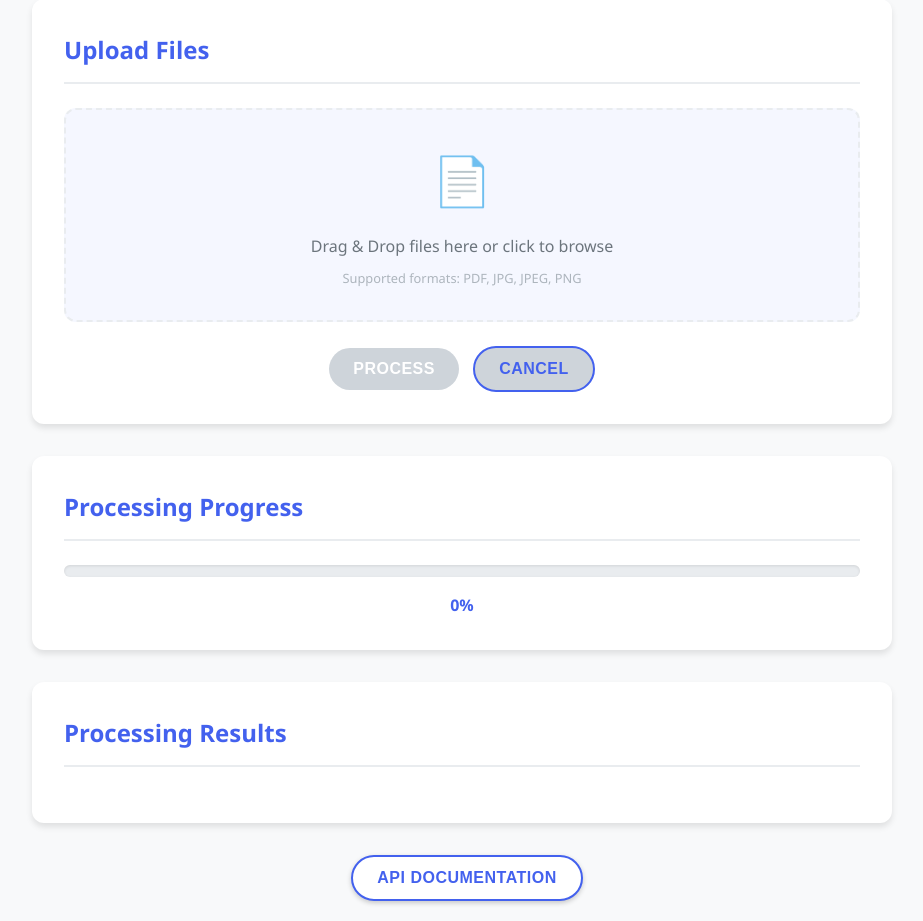
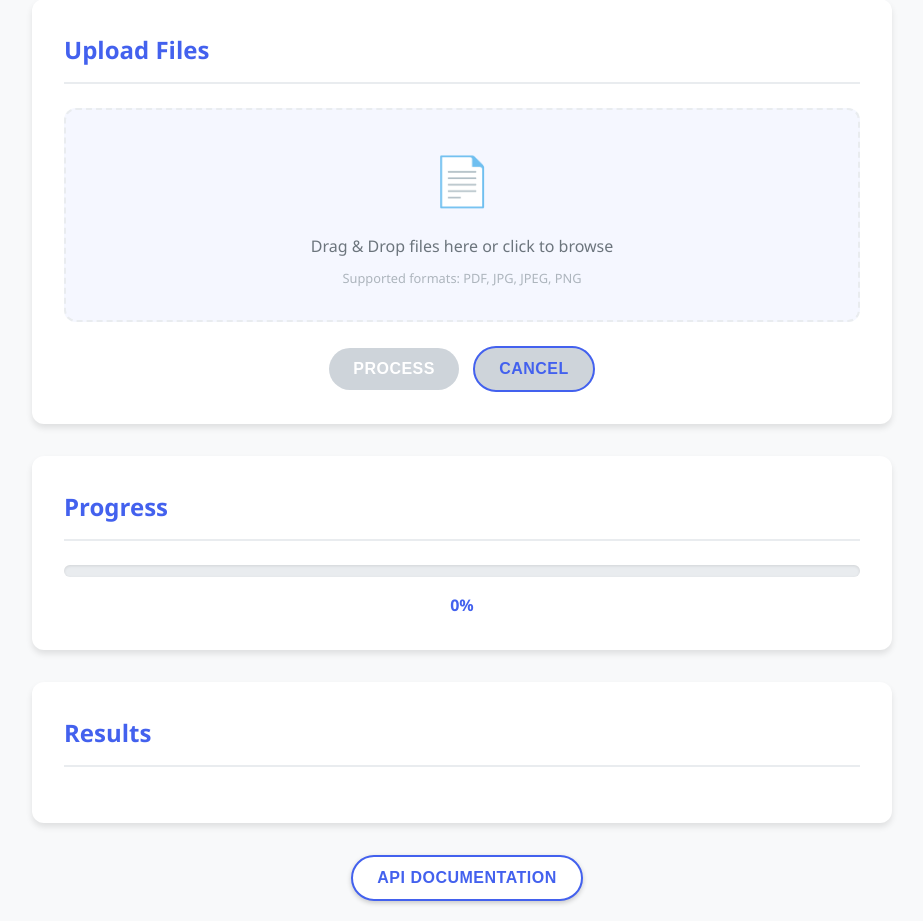
Before and after one commit to FlameGreat-1/OCR-Engine, a FastAPI app: template template/testing_ui.html in a window 1280 px wide. Shown: the part 296-1217 px from the top of the page, without its empty margins (178-1101 px from the left). Run offline with FastAPI, Linux system fonts and the light colour scheme; the template is opened without the code that fills it, so the values that code supplies are empty; parts of the project's set-up code (start-up, migrations or seed data) failed here and were passed over.

Commit message:
Update OCR interface design

```diff
--- a/template/testing_ui.html
+++ b/template/testing_ui.html
@@ -340,7 +340,7 @@
             </div>
 
             <div class="card">
-                <h2>Processing Progress</h2>
+                <h2>Progress</h2>
                 <div id="progress-container" class="progress-container">
                     <div id="progress-bar" class="progress-bar"></div>
                 </div>
@@ -350,7 +350,7 @@
             <div id="error-display" class="error-display"></div>
 
             <div class="card">
-                <h2>Processing Results</h2>
+                <h2>Results</h2>
                 <div id="result-content"></div>
             </div>
 
```
